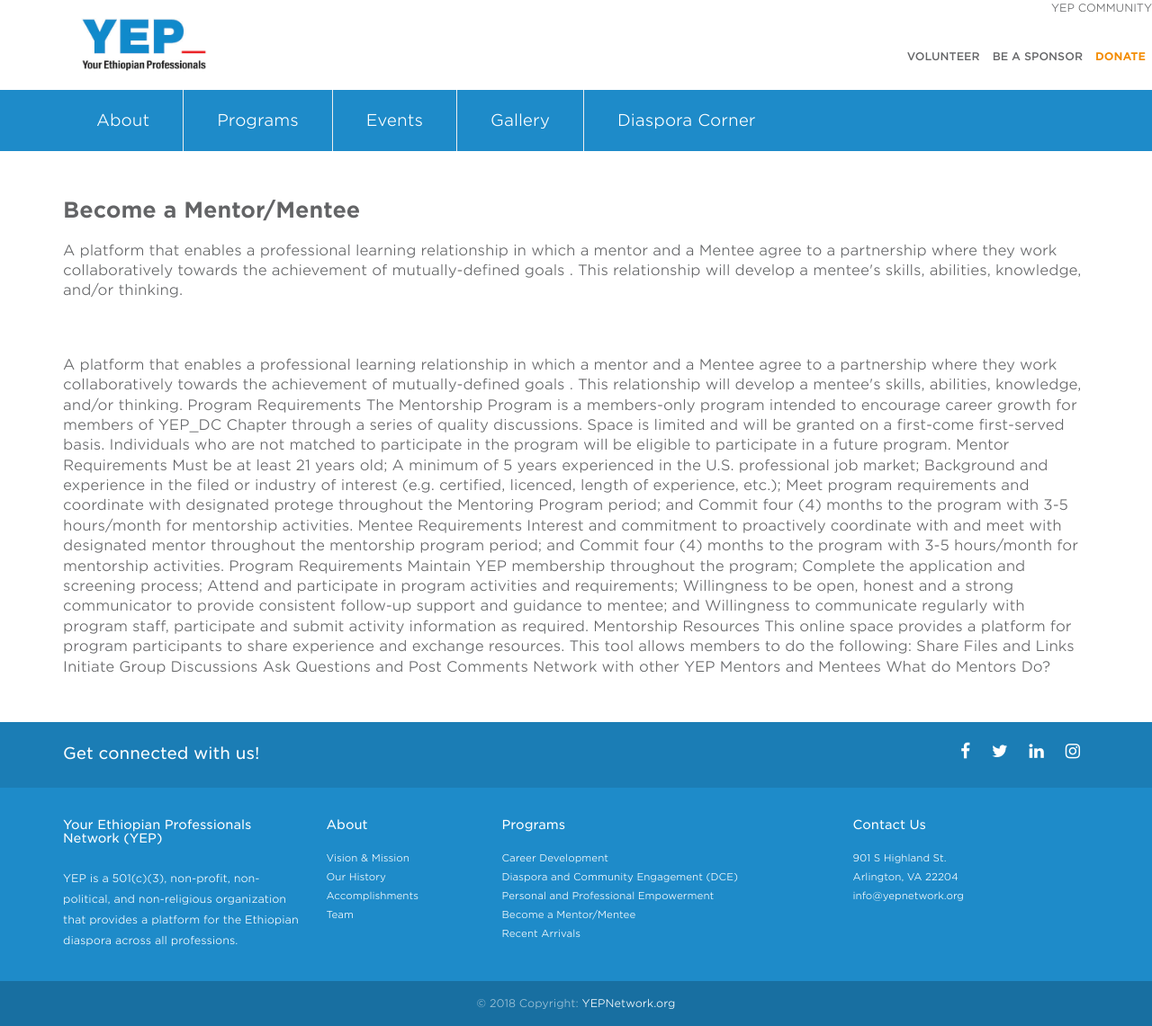
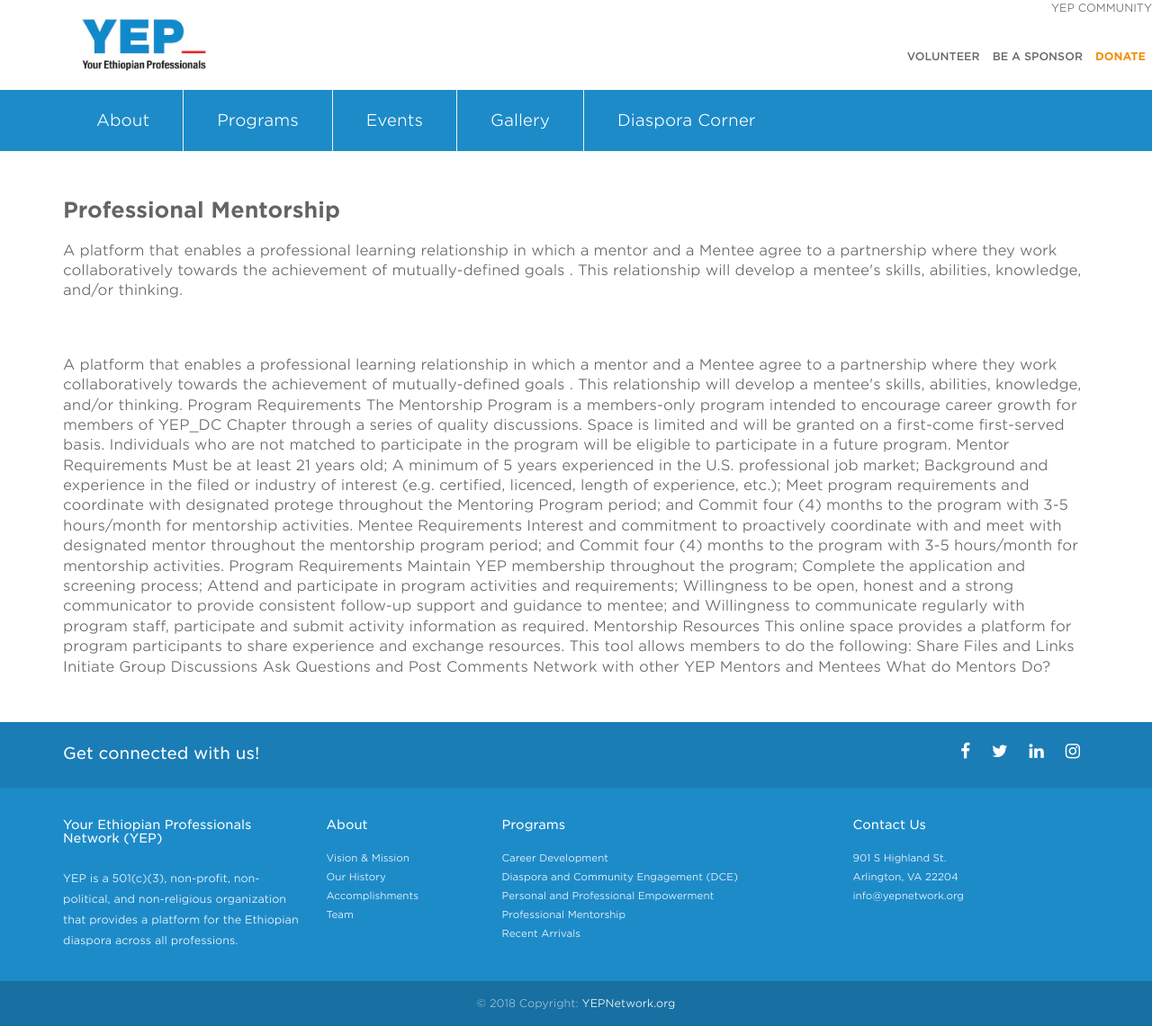
Before and after one commit to YEPNetwork/yepnetwork.github.io, a Jekyll site: the page built from _programs/professional-mentorship.html, in a window 1280 px wide. Shown: the whole page at 90% size. Built offline with Jekyll 4.4.1, drawn with Linux system fonts in a browser that asks for light colours; nearby versions of some CDN libraries.

Commit message:
Revert "Update professional-mentorship.html"
This reverts commit e2a0203bcbf3a5ae9565ed5f47df5e9d81988d2f.

```diff
--- a/_programs/professional-mentorship.html
+++ b/_programs/professional-mentorship.html
@@ -1,6 +1,6 @@
 ---
 layout: program
-title: Become a Mentor/Mentee
+title: Professional Mentorship
 img: professional-mentorship.jpg
 manager: Vacant
 description: A platform that enables a professional learning relationship in which a mentor and a Mentee agree to a partnership where they work collaboratively towards the achievement of mutually-defined goals . This relationship will develop a mentee's skills, abilities, knowledge, and/or thinking.
```
